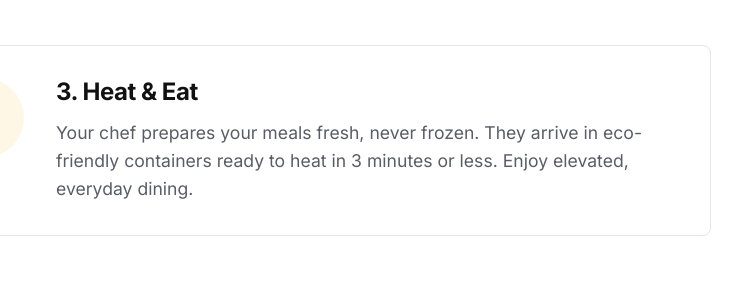
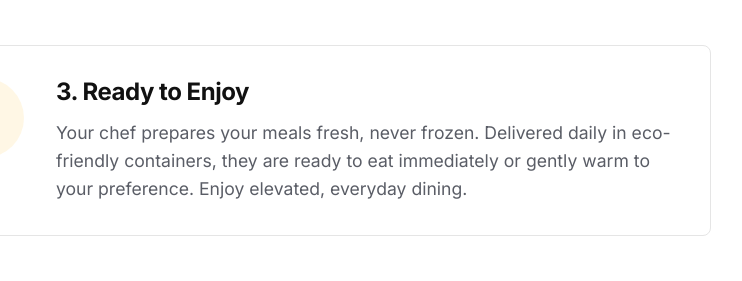
Before and after one commit to sachin-imt/homechef-mvp, a plain HTML site: page how-it-works.html in a window 1280 px wide. Shown: the part 796-1077 px from the top of the page, 329-1071 px from the left. Drawn offline with Linux system fonts and the light colour scheme.

Commit message:
Update Step 3 in how-it-works to reflect daily fresh delivery without mandatory heating

```diff
--- a/how-it-works.html
+++ b/how-it-works.html
@@ -123,10 +123,10 @@
                 </div>
             </div>
             <div class="step-item">
-                <div class="step-icon"><i class="ph-fill ph-cooking-pot" style="color:var(--text-main);"></i></div>
+                <div class="step-icon"><i class="ph-fill ph-package" style="color:var(--text-main);"></i></div>
                 <div class="step-content">
-                    <h3>3. Heat & Eat</h3>
-                    <p>Your chef prepares your meals fresh, never frozen. They arrive in eco-friendly containers ready to heat in 3 minutes or less. Enjoy elevated, everyday dining.</p>
+                    <h3>3. Ready to Enjoy</h3>
+                    <p>Your chef prepares your meals fresh, never frozen. Delivered daily in eco-friendly containers, they are ready to eat immediately or gently warm to your preference. Enjoy elevated, everyday dining.</p>
                 </div>
             </div>
             <div style="text-align: center; margin-top: 48px;">
```
